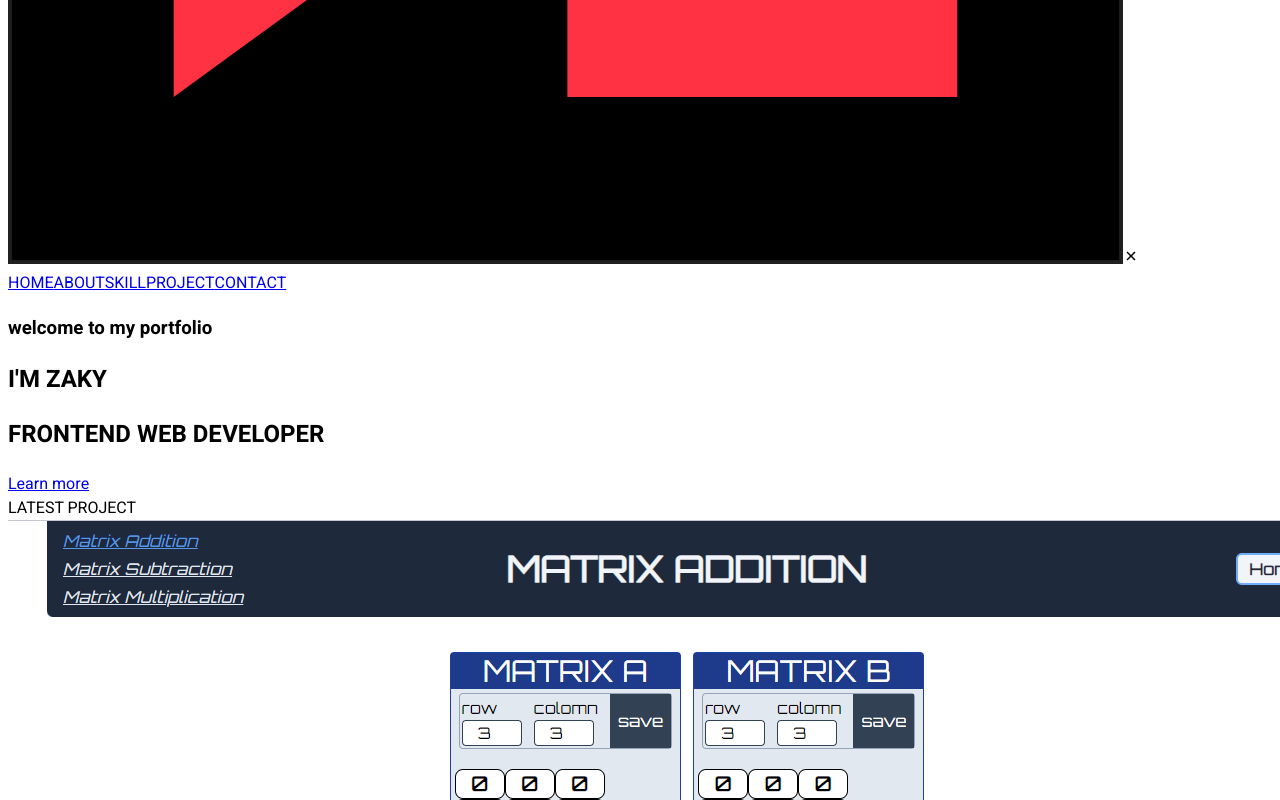
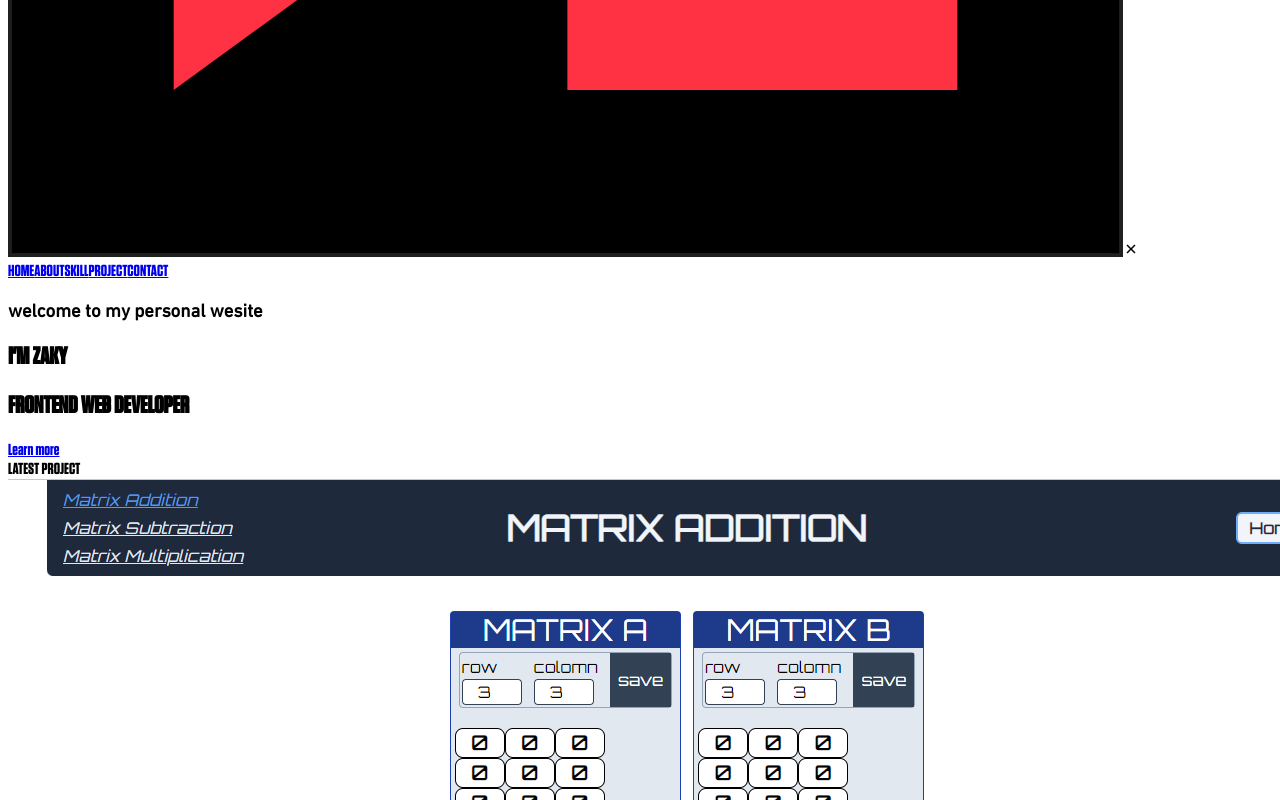
Before and after one commit to CodeWithZaky/my-personal-website-1, a Next.js app: page / in a window 1280 px wide. Shown: the part 2005-2805 px from the top of the page. Built offline with nearby package versions, Linux system fonts and the light colour scheme.

Commit message:
add font config

```diff
--- a/src/app/layout.tsx
+++ b/src/app/layout.tsx
@@ -4,12 +4,7 @@ import "../../node_modules/tailwindcss/tailwind.css";
 import Navbar from "../components/nav/Navbar";
 import Sidebar from "../components/nav/Sidebar";
 import clsx from "clsx";
-import { Heebo } from "next/font/google";
-
-const font = Heebo({
-  weight: "variable",
-  subsets: ["latin"],
-});
+import { TungsenBold } from "@/src/font/font";
 
 interface Props {
   children: React.ReactNode;
@@ -22,7 +17,7 @@ export default function RootLayout({ children }: Props) {
   };
 
   return (
-    <html lang="en" className={clsx(font.className)}>
+    <html lang="en" className={TungsenBold.className}>
       <body
         className={clsx(
           "__MANTAB__BRO__",
--- a/src/app/page.tsx
+++ b/src/app/page.tsx
@@ -2,6 +2,8 @@ import LearnMoreButton from "@/components/pages/home/LearnMoreButton";
 import { TriangleHome } from "@/components/ornaments/Triangle";
 import { Metadata } from "next/types";
 import { TubmnailArray } from "@/src/components/pages/project/TubmnailProject";
+import { DINNextW1G } from "../font/font";
+import clsx from "clsx";
 
 export const metadata: Metadata = {
   title: "Home - Portfolio",
@@ -13,16 +15,21 @@ const Home = () => {
       <div className="relative w-full overflow-hidden bg-black">
         <TriangleHome />
         <div className="relative mx-auto w-[70%] flex flex-col border-x border-valorantWhite">
-          <div className="flex flex-col items-center justify-center w-full gap-4 py-16 m-auto">
+          <div className="flex flex-col items-center justify-center w-full gap-4 py-16 m-auto tracking-widest">
             <div className="w-[15px] h-[15px] bg-valorant self-start" />
-            <h3 className="text-xl font-bold text-center md:text-2xl text-valorantWhite">
-              welcome to my portfolio
+            <h3
+              className={clsx(
+                DINNextW1G.className,
+                "text-xl font-bold text-center md:text-2xl text-valorantWhite tracking-widest"
+              )}
+            >
+              welcome to my personal wesite
             </h3>
-            <h1 className="font-bold text-center text-7xl md:text-8xl text-valorantWhite">
+            <h1 className="font-bold text-center text-7xl md:text-8xl text-valorantWhite tracking-[.4rem]">
               {"I'M ZAKY"}
             </h1>
-            <h1 className="text-4xl font-bold text-center md:text-5xl text-valorantWhite">
-              {"FRONTEND WEB DEVELOPER"}
+            <h1 className="text-4xl font-bold text-center md:text-5xl text-valorantWhite tracking-[.4rem]">
+              FRONTEND WEB DEVELOPER
             </h1>
             <LearnMoreButton />
           </div>
@@ -31,7 +38,7 @@ const Home = () => {
       </div>
       <div className="w-full bg-valorantWhite">
         <div className="mx-auto w-[70%] flex flex-col border-l border-black py-10 gap-3">
-          <div className="z-10 text-5xl font-extrabold -mb-7 md:text-7xl text-valorant">
+          <div className="z-10 -mb-12 -ml-1 text-5xl font-bold md:text-9xl text-valorant">
             LATEST PROJECT
           </div>
           <div className="grid grid-cols-1 gap-5 md:grid-cols-1 lg:grid-cols-3">
```
Also changed, not shown: src/app/about/page.tsx (+8 -1 lines).
